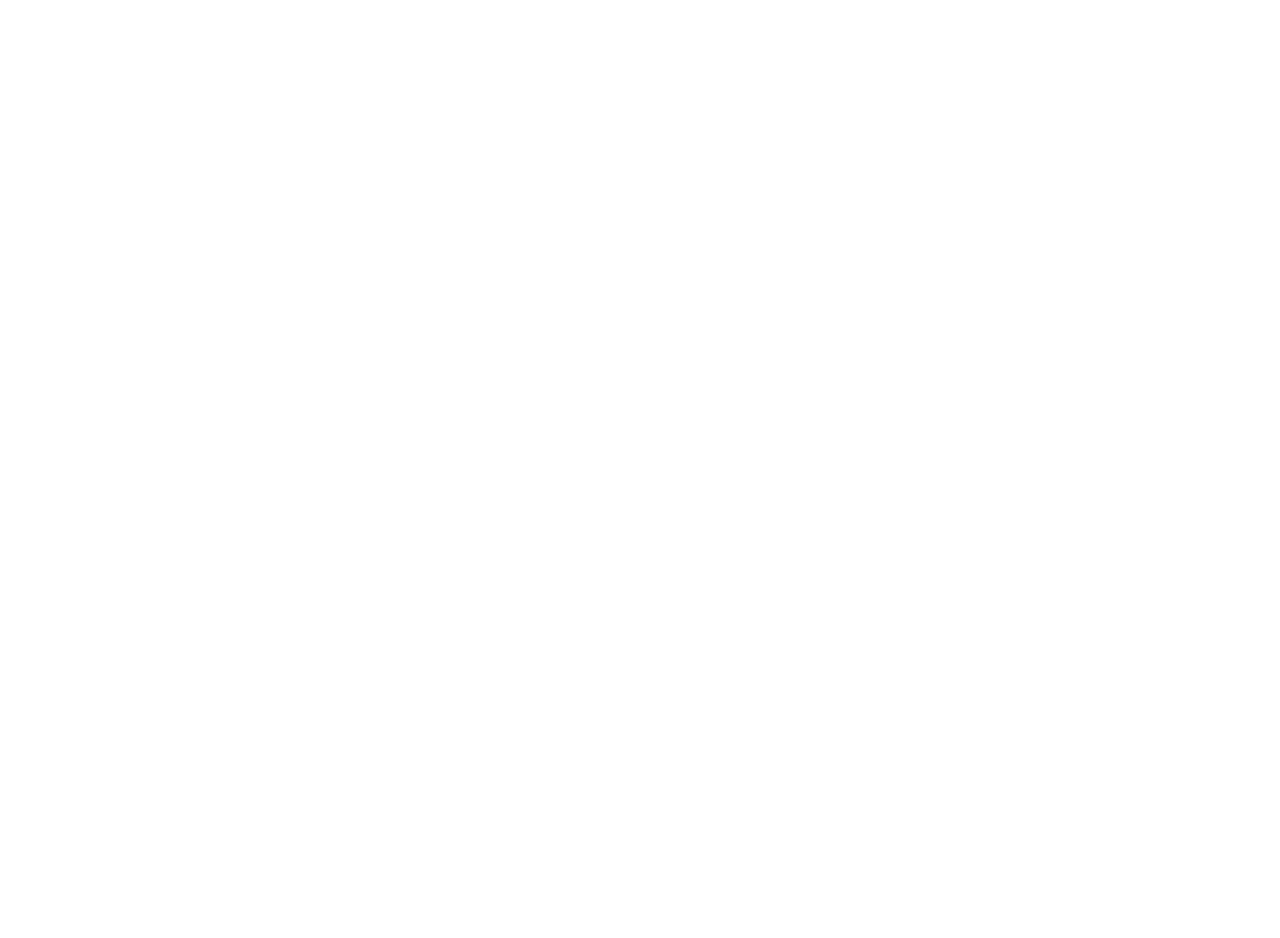
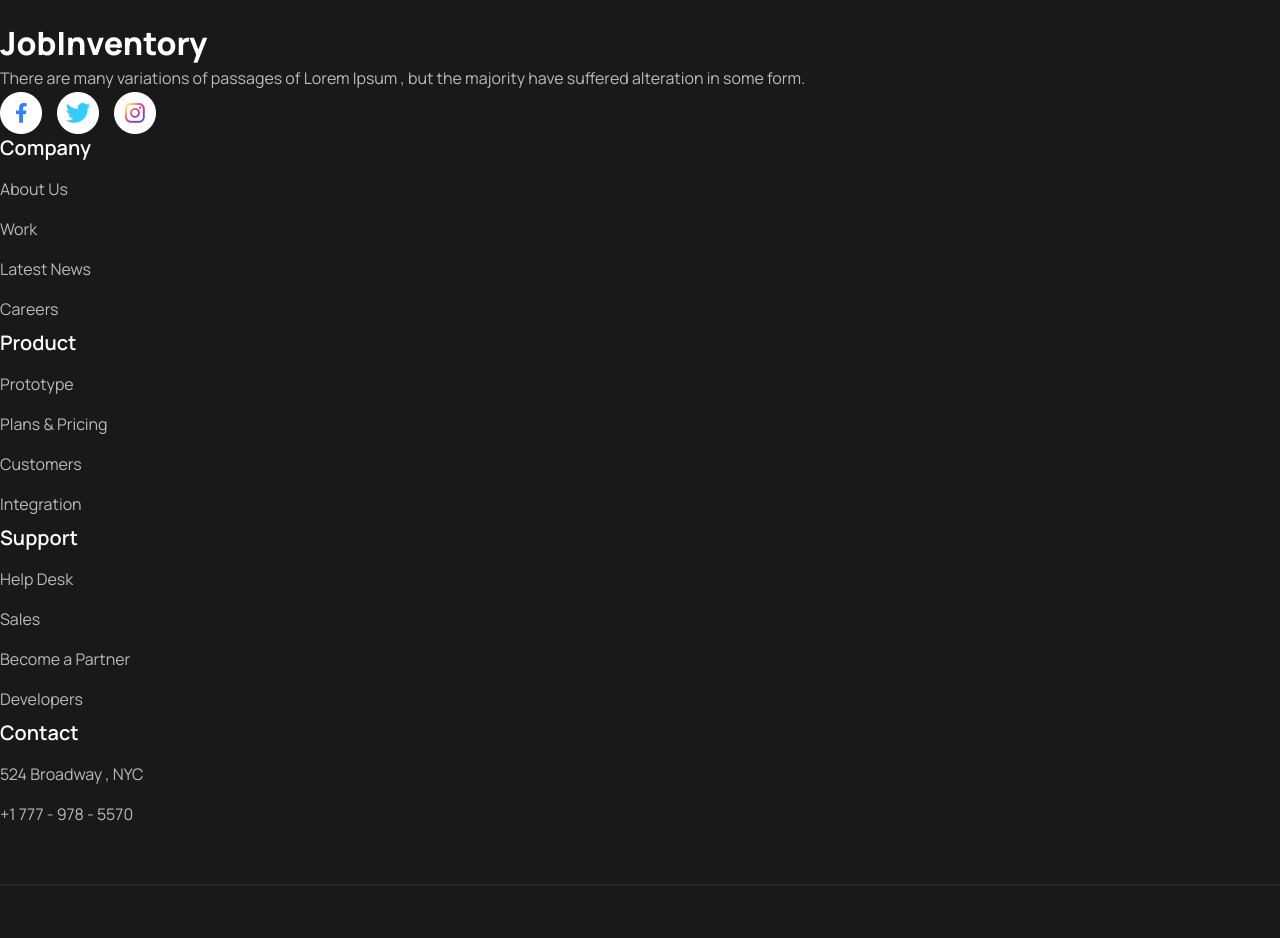
Before and after one commit to israt2022/carrer-hub, a React (Vite) app in the folder job-inventory/: page / in a window 1280 px wide. Shown: the part 4040-4978 px from the top of the page. Before the commit the page ends 4029 px from the top, so only its background shows below. Built offline with nearby package versions, Linux system fonts and the light colour scheme.

Commit message:
footer links and other data added and style update

```diff
--- a/job-inventory/src/components/Footer.jsx
+++ b/job-inventory/src/components/Footer.jsx
@@ -2,24 +2,56 @@ import React from "react";
 
 const Footer = () => {
     return(
-        <div className="footer-container flex flex-wrap flex-col items-center justify-between sm:flex-row">
-            <div className="flex-basis-40">
+        <footer>
+            <div className="footer-container flex flex-wrap mx-auto lg:max-w-screen-xl lg:px-8 md:px-24">
+            <div className="basis-1/4">
                 <div className="site-name">JobInventory</div>
-                <div className="site-des">There are many variations of passages of Lorem Ipsum , but the majority have suffered alteration in some form.</div>
+                <div className="site-des my-5">There are many variations of passages of Lorem Ipsum , but the majority have suffered alteration in some form.</div>
 
                 <div className="social-links">
-                    <ul>
-                        <li><a href="#"><i></i></a></li>
-                        <li><a href="#"><i></i></a></li>
-                        <li><a href="#"><i></i></a></li>
-                    </ul>
+                    <img src="/assets/Icons/Group 9969.png" alt="" />
                 </div>
             </div>
-            <div className="flex-basis-15"></div>
-            <div className="flex-basis-15"></div>
-            <div className="flex-basis-15"></div>
-            <div className="flex-basis-15"></div>
+            <div className="basis-1/6">
+                <div className="footer-link-category">Company</div>
+                <ul className="footer-links">
+                    <li><a href="#">About Us</a></li>
+                    <li><a href="#">Work</a></li>
+                    <li><a href="#">Latest News</a></li>
+                    <li><a href="#">Careers</a></li>
+                </ul>
+            </div>
+            <div className="basis-1/6">
+            <div className="footer-link-category">Product</div>
+                <ul className="footer-links">
+                    <li><a href="#">Prototype</a></li>
+                    <li><a href="#">Plans & Pricing</a></li>
+                    <li><a href="#">Customers</a></li>
+                    <li><a href="#">Integration</a></li>
+                </ul>
+            </div>
+            <div className="basis-1/6">
+            <div className="footer-link-category">Support</div>
+                <ul className="footer-links">
+                    <li><a href="#">Help Desk</a></li>
+                    <li><a href="#">Sales</a></li>
+                    <li><a href="#">Become a Partner</a></li>
+                    <li><a href="#">Developers</a></li>
+                </ul>
+            </div>
+            <div className="basis-1/4">
+            <div className="footer-link-category">Contact</div>
+                <p className="contact-info">524 Broadway , NYC <br />
++1 777 - 978 - 5570</p>
+            </div>
         </div>
+        <hr className="separetor lg:max-w-screen-xl mx-auto lg:px-8 md:px-24" />
+
+        <div className="rights flex justify-between lg:max-w-screen-xl mx-auto lg:px-8 md:px-24">
+            <div className="right">@2023 <b>JobInventory</b>. All Rights Reserved</div>
+            <div className="powered-by">Powered by <b>JobInventory</b></div>
+        </div>
+        </footer>
     )
 };
 
--- a/job-inventory/src/style.css
+++ b/job-inventory/src/style.css
@@ -1,4 +1,5 @@
 @import url('https://fonts.googleapis.com/css2?family=Manrope:wght@400;500;600;700;800&display=swap');
+@import url('https://fonts.googleapis.com/css2?family=Inter&display=swap');
 *{
     margin: 0;
     padding: 0;
@@ -260,3 +261,68 @@ color: #1A1919;
     font-size: 16px;
     line-height: 22px;
 }
+
+footer {
+    background: #1A1919;
+    padding-top: 80px;
+    padding-bottom: 80px;
+}
+
+.site-name {
+    font-family: 'Manrope';
+    font-style: normal;
+    font-weight: 800;
+    font-size: 32px;
+    line-height: 44px;
+    color: #FFFFFF;
+}
+
+.site-des {
+    font-family: 'Manrope';
+    font-style: normal;
+    font-weight: 400;
+    font-size: 16px;
+    line-height: 27px;
+    color: rgba(255, 255, 255, 0.7);
+    margin-right: 20px;
+}
+
+.flex-basis-40 {
+    width: 40%;
+}
+
+.footer-link-category {
+    font-family: 'Manrope';
+    font-style: normal;
+    font-weight: 600;
+    font-size: 20px;
+    line-height: 27px;
+    color: #FFFFFF;
+    margin-bottom: 8px;
+}
+
+ul.footer-links li a, .contact-info {
+    font-family: 'Manrope';
+    font-style: normal;
+    font-weight: 400;
+    font-size: 16px;
+    line-height: 40px;
+/* or 250% */
+    color: rgba(255, 255, 255, 0.7);
+}
+
+hr.separetor {
+    border: 1px solid #dedee912;
+    margin-top: 50px;
+    margin-bottom: 50px;
+}
+
+.rights > * {
+    font-family: 'Inter';
+    font-style: normal;
+    font-weight: 400;
+    font-size: 14px;
+    line-height: 160%;
+/* or 22px */
+    color: rgba(255, 255, 255, 0.4);
+}
```
